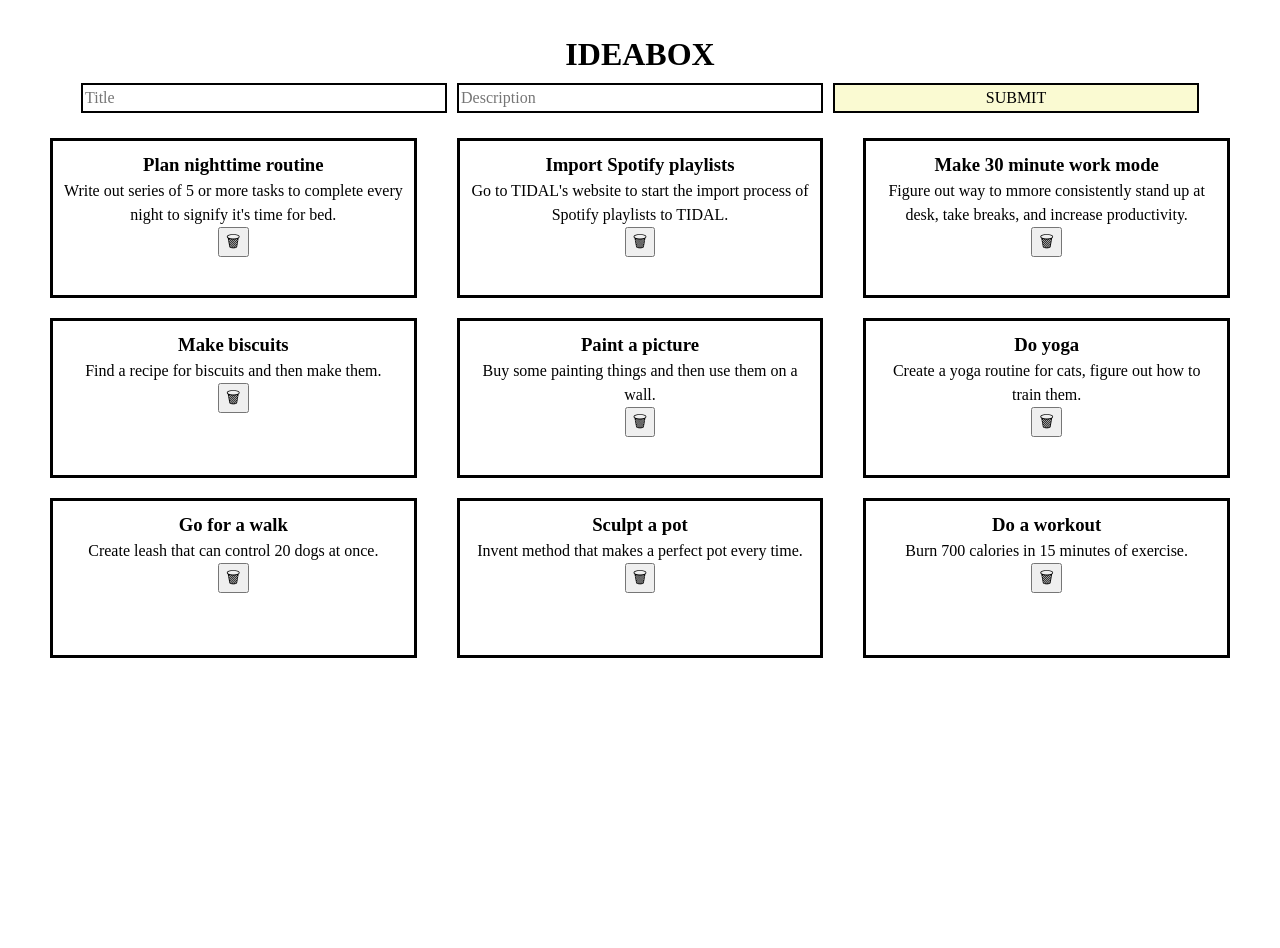
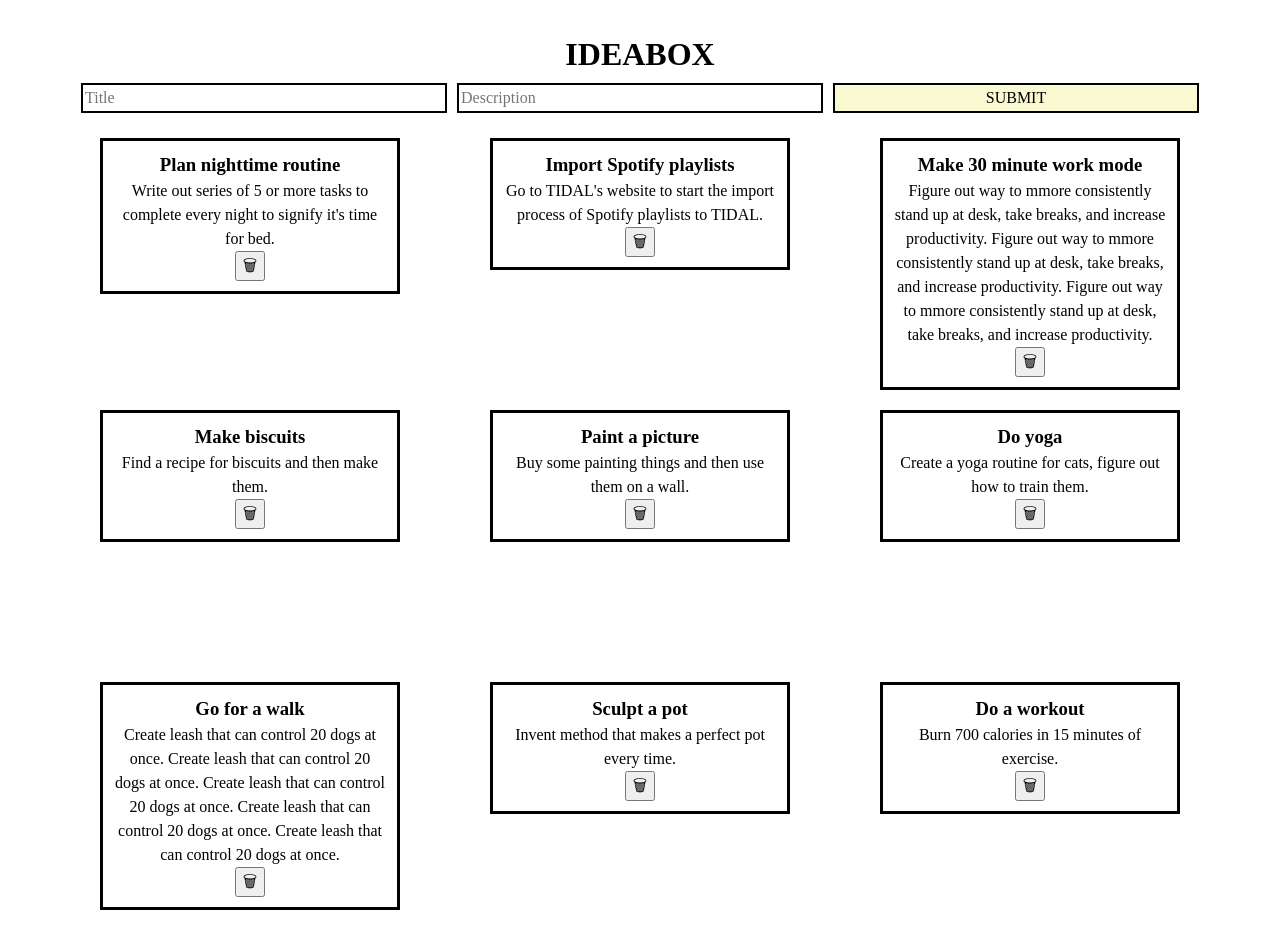
Before and after one commit to colefiscus/playground, a React (Create React App) app: page / in a window 1280 px wide. Shown: the top 948 px of the page. Before the commit the page ends 800 px from the top, so only its background shows below. Built offline with nearby package versions, Linux system fonts and the light colour scheme.

Commit message:
Make content different lengths and add justify

```diff
--- a/src/App.js
+++ b/src/App.js
@@ -11,11 +11,11 @@ class App extends Component {
       ideas: [
         {id: 1, title: "Plan nighttime routine", description: "Write out series of 5 or more tasks to complete every night to signify it's time for bed."},
         {id: 2, title: "Import Spotify playlists", description: "Go to TIDAL's website to start the import process of Spotify playlists to TIDAL."},
-        {id: 3, title: "Make 30 minute work mode", description: "Figure out way to mmore consistently stand up at desk, take breaks, and increase productivity."},
+        {id: 3, title: "Make 30 minute work mode", description: "Figure out way to mmore consistently stand up at desk, take breaks, and increase productivity. Figure out way to mmore consistently stand up at desk, take breaks, and increase productivity. Figure out way to mmore consistently stand up at desk, take breaks, and increase productivity."},
         {id: 4, title: "Make biscuits", description: "Find a recipe for biscuits and then make them."},
         {id: 5, title: "Paint a picture", description: "Buy some painting things and then use them on a wall."},
         {id: 6, title: "Do yoga", description: "Create a yoga routine for cats, figure out how to train them."},
-        {id: 7, title: "Go for a walk", description: "Create leash that can control 20 dogs at once."},
+        {id: 7, title: "Go for a walk", description: "Create leash that can control 20 dogs at once. Create leash that can control 20 dogs at once. Create leash that can control 20 dogs at once. Create leash that can control 20 dogs at once. Create leash that can control 20 dogs at once."},
         {id: 8, title: "Sculpt a pot", description: "Invent method that makes a perfect pot every time."},
         {id: 9, title: "Do a workout", description: "Burn 700 calories in 15 minutes of exercise."},
       ],
--- a/src/Ideas.js
+++ b/src/Ideas.js
@@ -30,8 +30,10 @@ const IdeasContainer = styled.section`
   /* grid-auto-flow: column; ~~ Add column-based flow ~~ */
   /* grid-template-columns: 300px 300px 300px; ~~ Pixel-based columns ~~ */
   /* grid-template-columns: 20% 50% 30%; ~~ Percentage-based columns ~~ */
-  grid-template-columns: repeat(3, 1fr);
-  grid-template-rows: repeat(3, 160px);
+  justify-content: space-evenly;
+  align-items: start;
+  grid-template-columns: repeat(3, 300px);
+  grid-template-rows: repeat(3, 1fr);
   gap: 20px 40px;
 `;
 
```
